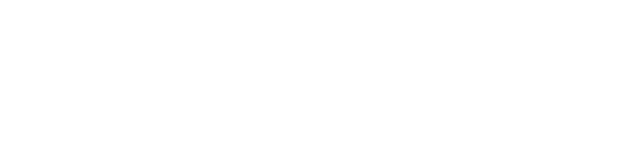
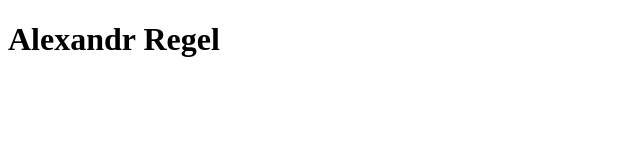
Before and after one commit to KemSummons/rsschool-cv, a plain HTML site: page index.html in a window 1280 px wide. Shown: the whole page, without its empty margins (0-640 px from the left). Drawn offline with Linux system fonts and the light colour scheme.

Commit message:
fix: index.html

```diff
--- a/index.html
+++ b/index.html
@@ -7,6 +7,6 @@
     <title>CV</title>
 </head>
 <body>
-
+    <h1>Alexandr Regel</h1>
 </body>
 </html>
```
